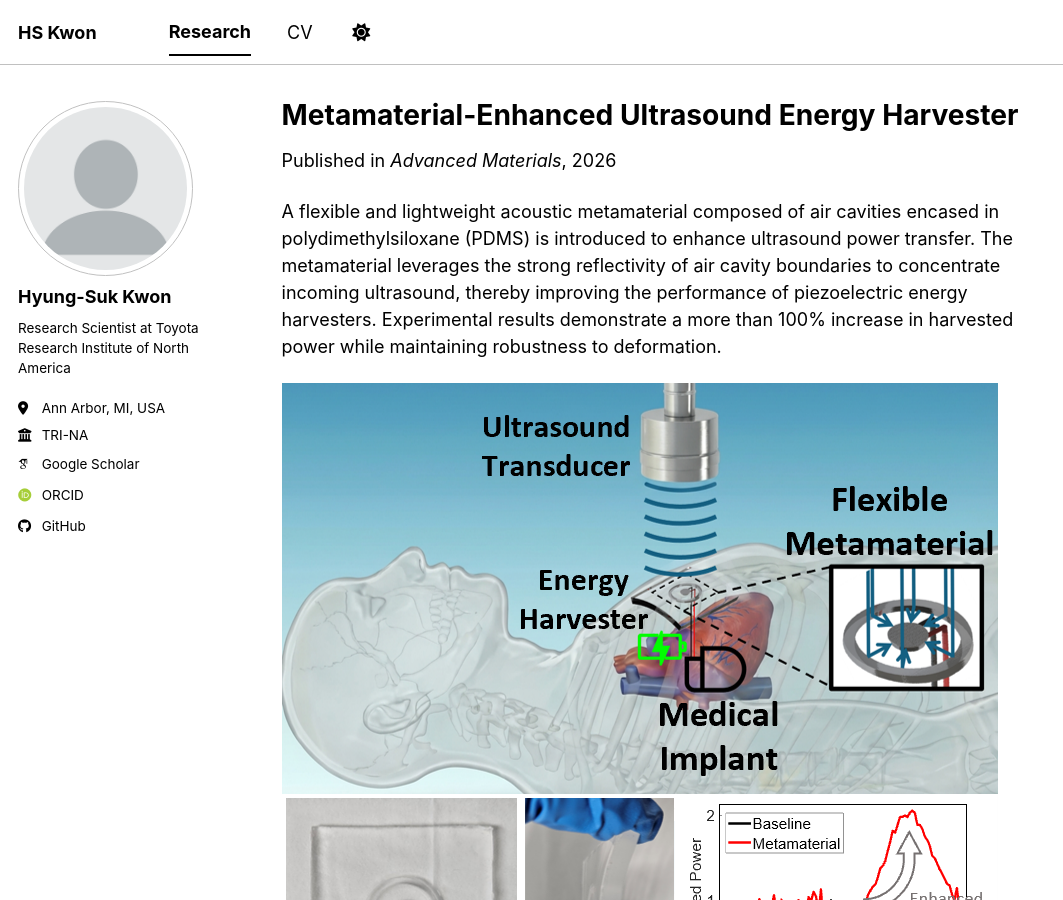
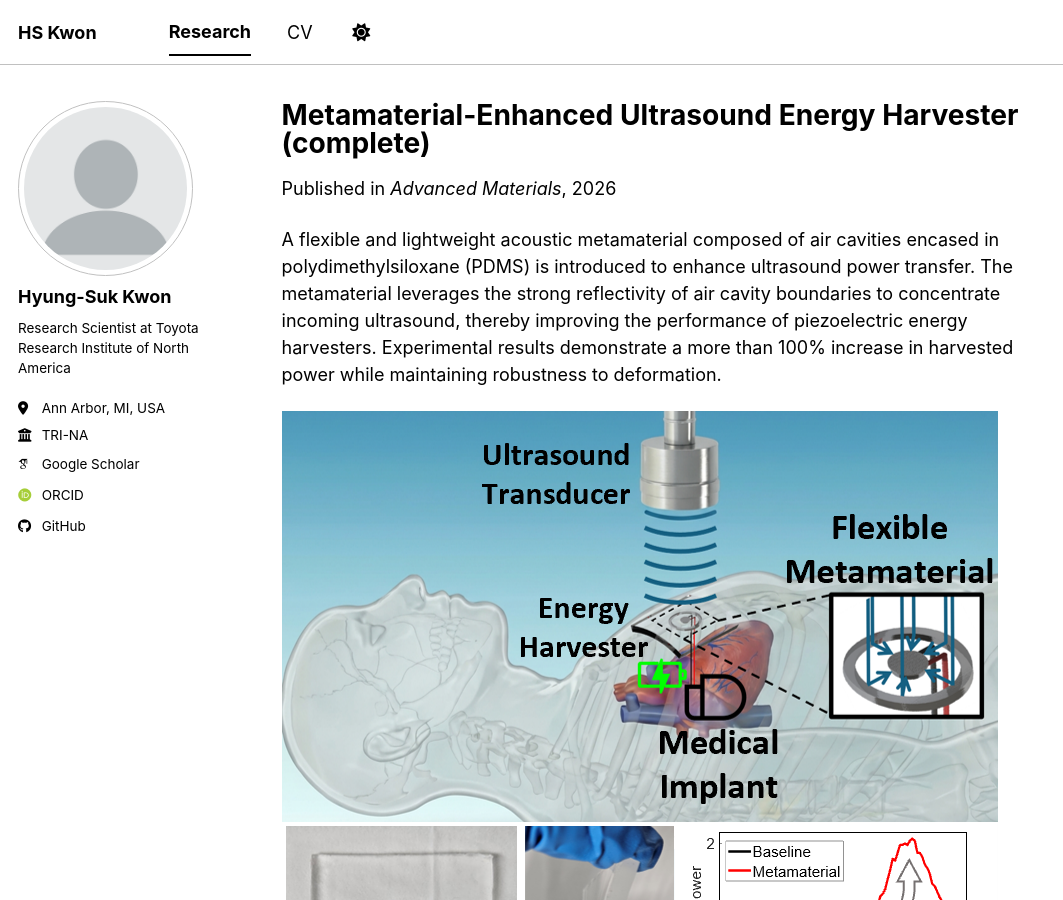
Before and after one commit to Kwon-HyungSuk/kwon-hyungsuk.github.io, a Jekyll site: the page built from _research/2024-2025_Wireless_Energy_Transfer_in_Water.md, in a window 1280 px wide and 900 px high. Shown: the whole window, without its empty margins (0-1063 px from the left). Built offline with Jekyll 4.4.1, drawn with Linux system fonts in a browser that asks for light colours; some web fonts are replaced; a script bundle is joined from its source files by our own code; library files that are not in the unit come from our copies.

Commit message:
Update 2024-2025_Wireless_Energy_Transfer_in_Water.md

```diff
--- a/_research/2024-2025_Wireless_Energy_Transfer_in_Water.md
+++ b/_research/2024-2025_Wireless_Energy_Transfer_in_Water.md
@@ -1,11 +1,11 @@
 ---
-title: "Metamaterial-Enhanced Ultrasound Energy Harvester"
+title: "Metamaterial-Enhanced Ultrasound Energy Harvester (complete)"
 collection: research
 # excerpt: "Short description of this project for teaser. <img src='/images/500x300.png'>"
 type: ""
 permalink: /research/2026_Meta-UEH
 venue: "Advanced Materials"
-date: 2026-01-01
+date: 2026-03-01
 location: "Toyota Research Institute of North America"
 ---
 
```
